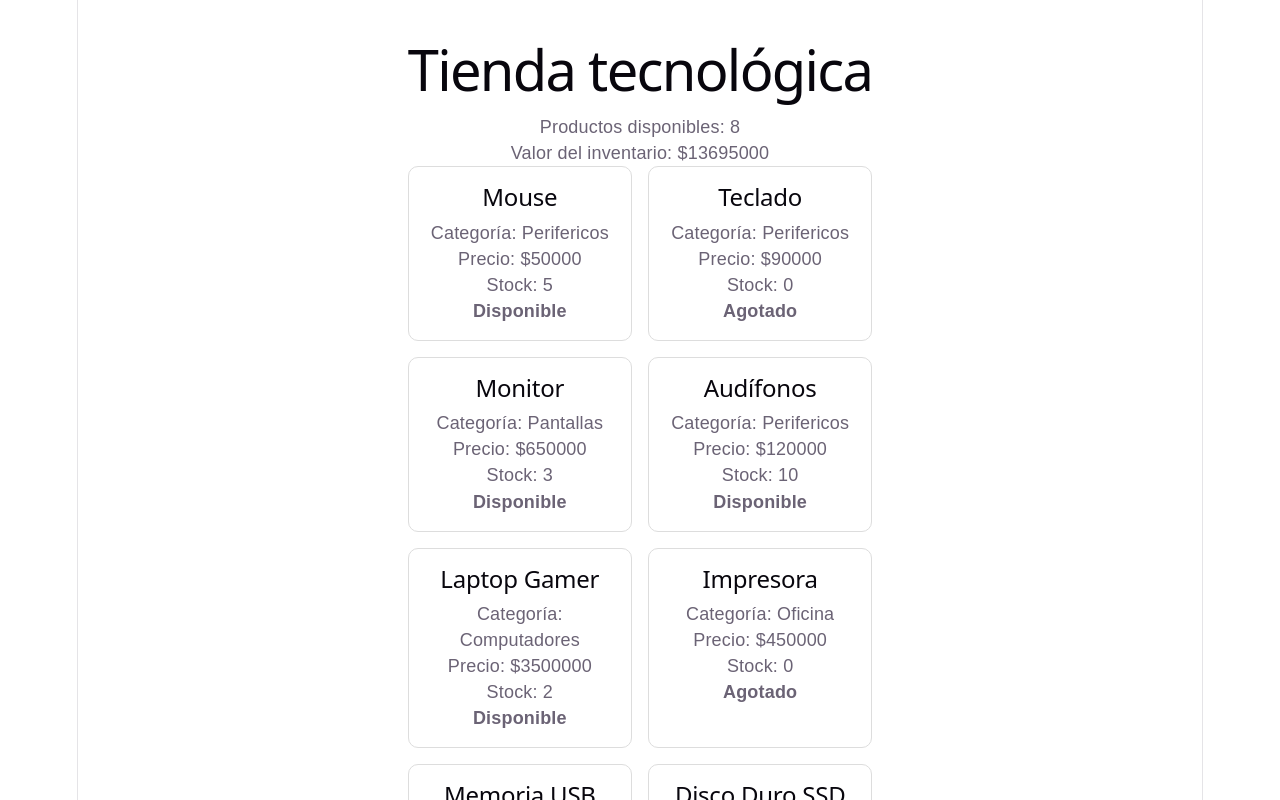
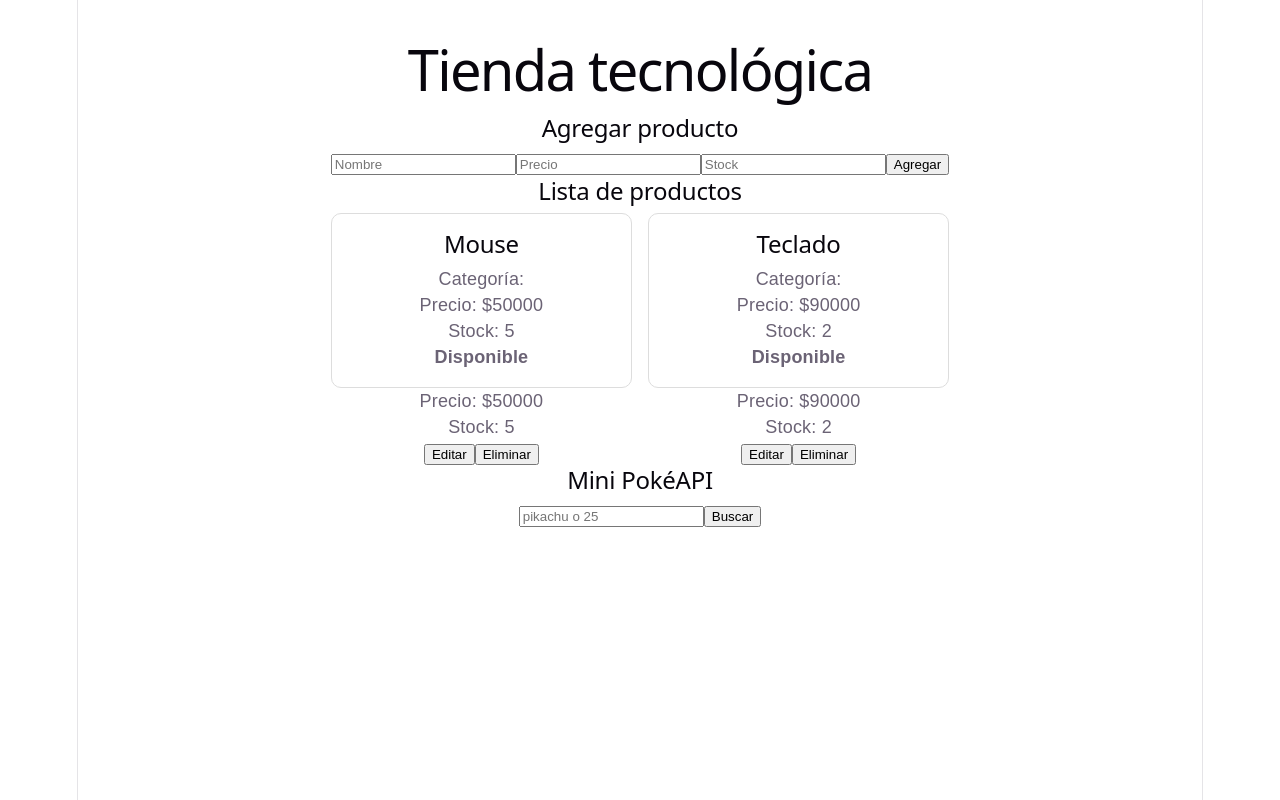
Before and after one commit to maria232060-rgb/react-js-ficha-3410645-Maaria-Jose-Solano-Rojas-, a React (Vite) app in the folder tienda-react/: page / in a window 1280 px wide. Shown: the top 800 px of the page. Built offline with nearby package versions, Linux system fonts and the light colour scheme.

Commit message:
feat: consumir PokiAPI desde React

```diff
--- a/tienda-react/src/App.jsx
+++ b/tienda-react/src/App.jsx
@@ -1,28 +1,131 @@
+import { useEffect, useState } from 'react';
 import ProductoCard from './components/ProductoCard';
-import { productos } from './data/productos';
+import BuscadorPokemon from './components/BuscadorPokemon';
 import './App.css';
 
 function App() {
-  const disponibles = productos.filter(producto => producto.stock > 0);
-  const valorInventario = productos.reduce(
-    (total, producto) => total + producto.precio * producto.stock,
-    0
-  );
+  const [productos, setProductos] = useState(() => {
+    const guardados = localStorage.getItem('productos');
+    return guardados ? JSON.parse(guardados) : [
+      { id: 1, nombre: "Mouse", precio: 50000, stock: 5 },
+      { id: 2, nombre: "Teclado", precio: 90000, stock: 2 }
+    ];
+  });
+
+  const [nombre, setNombre] = useState('');
+  const [precio, setPrecio] = useState('');
+  const [stock, setStock] = useState('');
+  const [editandoId, setEditandoId] = useState(null);
+
+  useEffect(() => {
+    localStorage.setItem('productos', JSON.stringify(productos));
+  }, [productos]);
+
+  const guardarProducto = (e) => {
+    e.preventDefault();
+    if (nombre.trim() === "" || precio === "" || stock === "") {
+      alert("Todos los campos son obligatorios");
+      return;
+    }
+    if (Number(precio) <= 0 || Number(stock) < 0) {
+      alert("Revise precio y stock");
+      return;
+    }
+
+    if (editandoId === null) {
+      const nuevoProducto = {
+        id: Date.now(),
+        nombre: nombre.trim(),
+        precio: Number(precio),
+        stock: Number(stock)
+      };
+      setProductos([...productos, nuevoProducto]);
+    } else {
+      const actualizados = productos.map((producto) =>
+        producto.id === editandoId
+          ? {
+              ...producto,
+              nombre: nombre.trim(),
+              precio: Number(precio),
+              stock: Number(stock)
+            }
+          : producto
+      );
+      setProductos(actualizados);
+      setEditandoId(null);
+    }
+
+    setNombre("");
+    setPrecio("");
+    setStock("");
+  };
+
+  const editarProducto = (producto) => {
+    setEditandoId(producto.id);
+    setNombre(producto.nombre);
+    setPrecio(producto.precio);
+    setStock(producto.stock);
+  };
+
+  const eliminarProducto = (id) => {
+    const confirmar = window.confirm("¿Seguro que desea eliminar este producto?");
+    if (!confirmar) return;
+    setProductos(productos.filter((producto) => producto.id !== id));
+  };
 
   return (
     <main className="contenedor">
       <h1>Tienda tecnológica</h1>
-      <p>Productos disponibles: {disponibles.length}</p>
-      <p>Valor del inventario: ${valorInventario}</p>
+
+      <section className="formulario-producto">
+        <h2>{editandoId === null ? "Agregar producto" : "Actualizar producto"}</h2>
+        <form onSubmit={guardarProducto}>
+          <input
+            type="text"
+            placeholder="Nombre"
+            value={nombre}
+            onChange={(e) => setNombre(e.target.value)}
+          />
+          <input
+            type="number"
+            placeholder="Precio"
+            value={precio}
+            onChange={(e) => setPrecio(e.target.value)}
+          />
+          <input
+            type="number"
+            placeholder="Stock"
+            value={stock}
+            onChange={(e) => setStock(e.target.value)}
+          />
+          <button type="submit">
+            {editandoId === null ? "Agregar" : "Actualizar"}
+          </button>
+        </form>
+      </section>
+
+      <h2>Lista de productos</h2>
 
       <section className="productos">
-        {productos.map(producto => (
-          <ProductoCard
-            key={producto.id}
-            producto={producto}
-          />
+        {productos.map((producto) => (
+          <article className="producto-item" key={producto.id}>
+            <ProductoCard producto={producto} />
+            <p>Precio: ${producto.precio}</p>
+            <p>Stock: {producto.stock}</p>
+            <div className="acciones-producto">
+              <button onClick={() => editarProducto(producto)}>
+                Editar
+              </button>
+              <button onClick={() => eliminarProducto(producto.id)}>
+                Eliminar
+              </button>
+            </div>
+          </article>
         ))}
       </section>
+
+      {/* AQUÍ VA EL BUSCADOR DE LA POKÉAPI (AL FINAL DE LA ETIQUETA MAIN) */}
+      <BuscadorPokemon />
     </main>
   );
 }
--- /dev/null
+++ b/tienda-react/src/components/BuscadorPokemon.jsx
@@ -0,0 +1,60 @@
+import { useState } from "react";
+
+export default function BuscadorPokemon() {
+  const [busqueda, setBusqueda] = useState("");
+  const [pokemon, setPokemon] = useState(null);
+  const [cargando, setCargando] = useState(false);
+  const [error, setError] = useState("");
+
+  const buscarPokemon = async (e) => {
+    e.preventDefault();
+    const nombre = busqueda.toLowerCase().trim();
+    if (nombre === "") {
+      setError("Escriba un nombre o ID");
+      return;
+    }
+    try {
+      setCargando(true);
+      setError("");
+      setPokemon(null);
+      const respuesta = await fetch(
+        `https://pokeapi.co/api/v2/pokemon/${nombre}`
+      );
+      if (!respuesta.ok) {
+        throw new Error("Pokémon no encontrado");
+      }
+      const datos = await respuesta.json();
+      setPokemon(datos);
+    } catch (err) {
+      setError(err.message);
+    } finally {
+      setCargando(false);
+    }
+  };
+
+  return (
+    <section>
+      <h2>Mini PokéAPI</h2>
+      <form onSubmit={buscarPokemon}>
+        <input
+          value={busqueda}
+          onChange={(e) => setBusqueda(e.target.value)}
+          placeholder="pikachu o 25"
+        />
+        <button type="submit">Buscar</button>
+      </form>
+      {cargando && <p>Consultando...</p>}
+      {error && <p>{error}</p>}
+      {pokemon && (
+        <article>
+          <h3>{pokemon.name}</h3>
+          <p>ID: {pokemon.id}</p>
+          <img
+            src={pokemon.sprites.front_default}
+            alt={pokemon.name}
+          />
+        </article>
+      )}
+    </section>
+  );
+}
```
Also changed, not shown: 1 other file (tests, documents, lock files or other folders).
